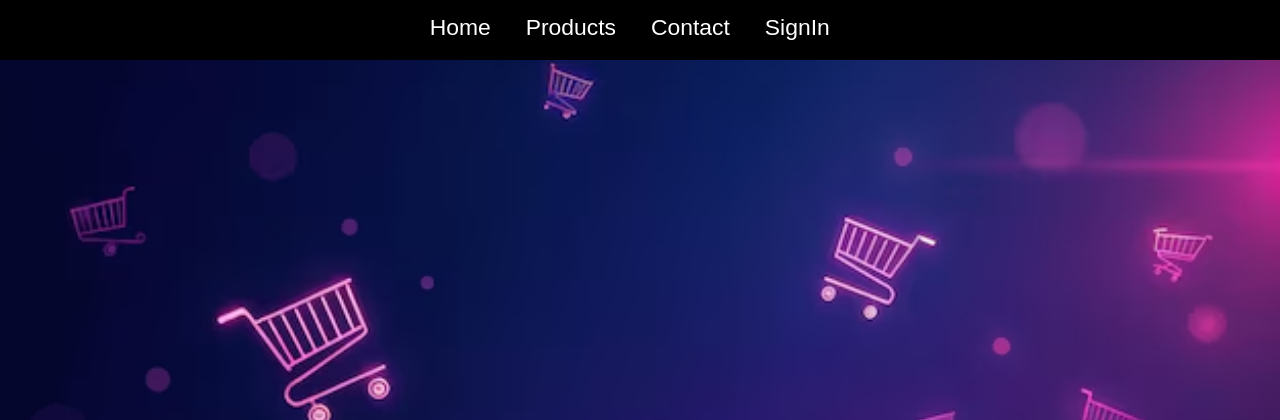
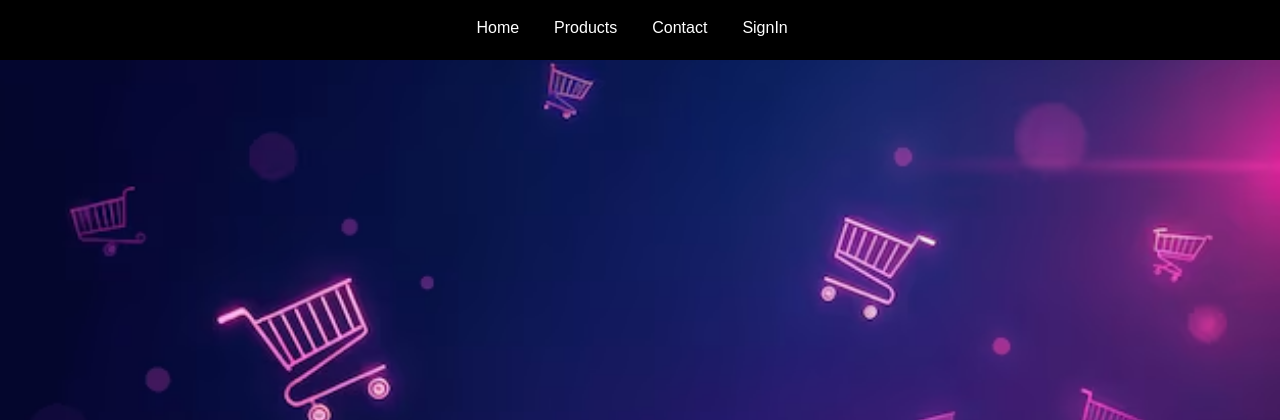
Before and after one commit to mohammed-aladni/login-repo, a PHP site: page /homepage.html in a window 1280 px wide. Shown: the top 420 px of the page. Run offline with PHP 8.4, Linux system fonts and the light colour scheme.

Commit message:
update  nav bar text size

```diff
--- a/css/styles.css
+++ b/css/styles.css
@@ -23,7 +23,7 @@ body {
   align-items: center;
   background-color: #000000; /* Darker background for modern look */
   height: 60px; /* Fixed height */
-  padding: 10px;
+  padding: 7px;
   box-shadow: 0 4px 8px rgba(0, 0, 0, 0); /* Soft shadow for depth */
   position: relative;
   z-index: 100; /* Ensure it is above other elements */
@@ -38,10 +38,10 @@ body {
 }
 
 .nav-links {
-  font-size: 1.3rem;
+  font-size: 1.0rem;
   display: flex;
   flex-direction: row;
-    gap: 10px;
+    gap: 9px;
     flex-grow: 1;
     justify-content: center;
 }
@@ -49,7 +49,7 @@ body {
 .nav-links a {
   color: #ffffff; /* White text color */
   text-decoration: none;
-  font-size: 1.1em;
+  font-size: 1.0em;
   padding: 8px 16px;
   transition: background-color 0.3s ease; /* Smooth hover effect */
   border-radius: 4px; /* Rounded corners for buttons */
```
